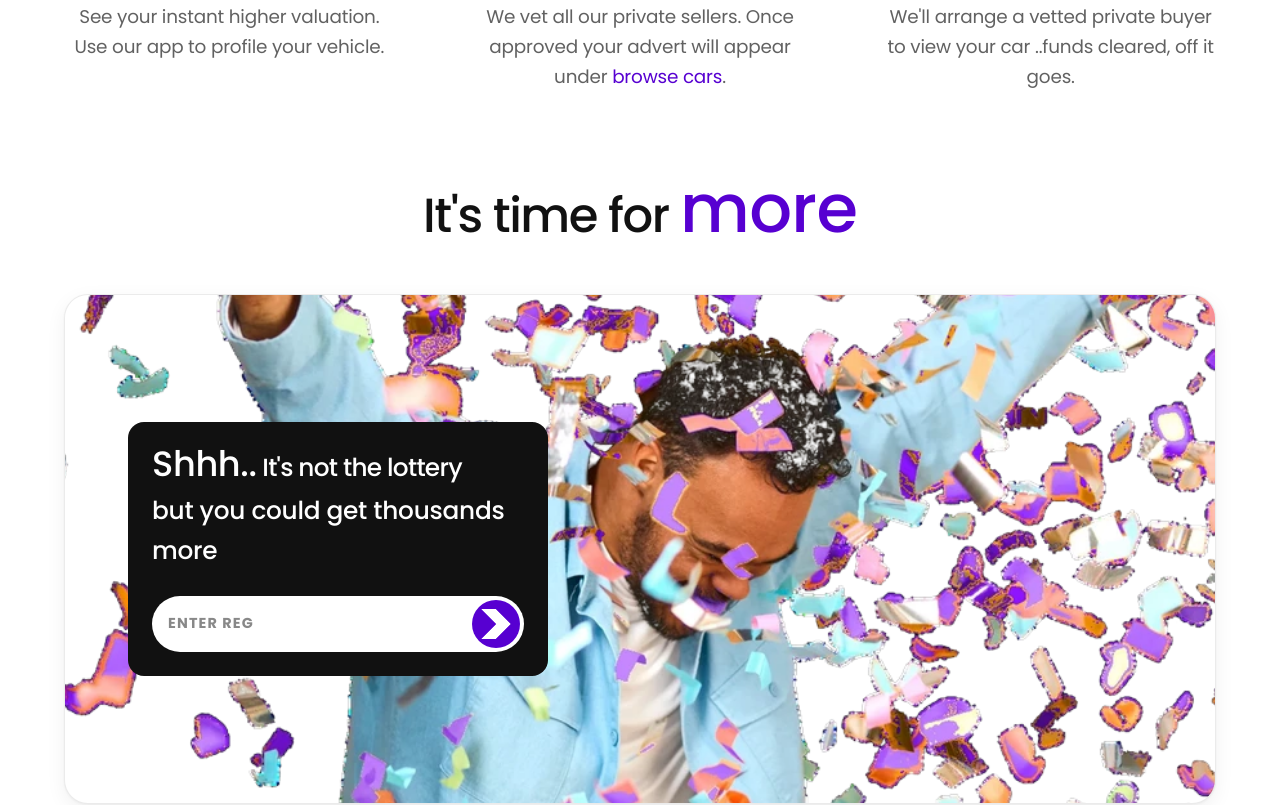
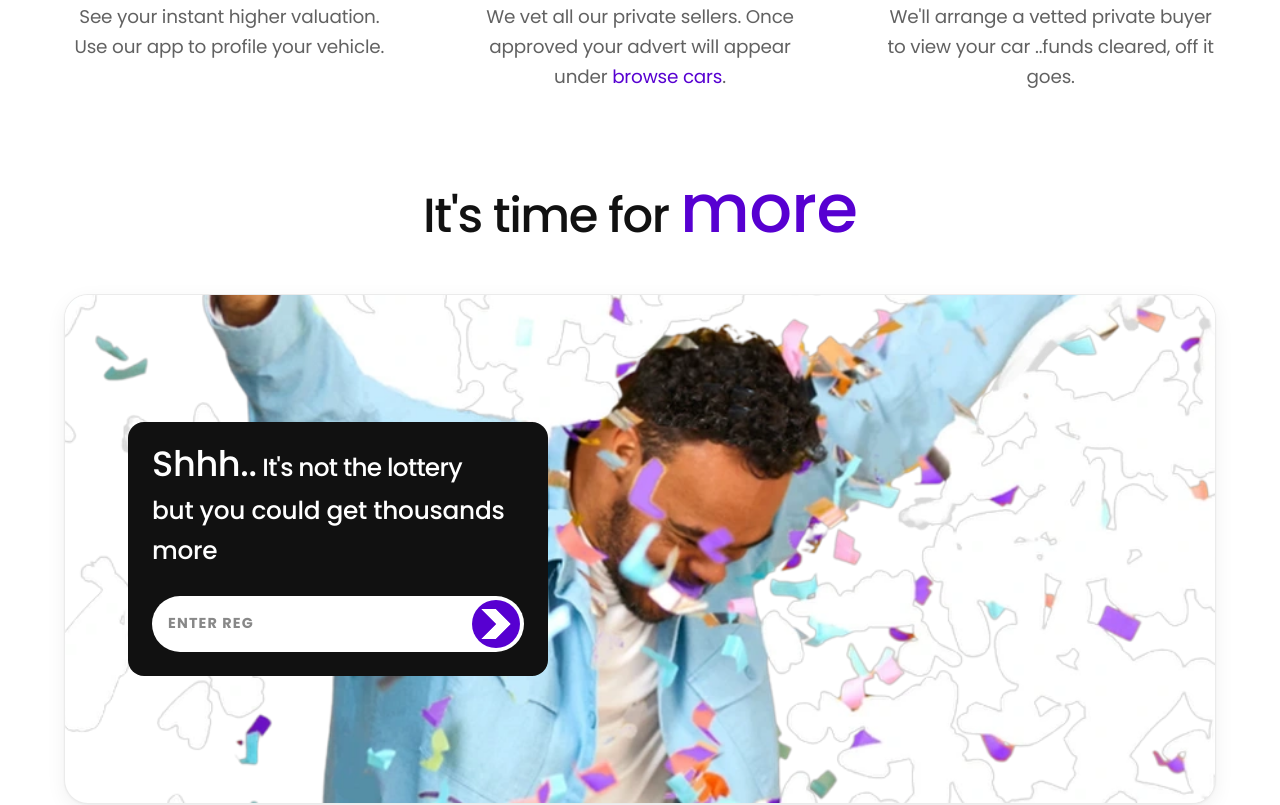
Before and after one commit to ryanbrooks2727/carmoo, a Next.js app: page / in a window 1280 px wide. Shown: the part 1260-2065 px from the top of the page. Built offline with nearby package versions, Linux system fonts and the light colour scheme.

Commit message:
Point lottery image to lot123.webp (user's perfect version)

```diff
--- a/app/page.tsx
+++ b/app/page.tsx
@@ -775,7 +775,7 @@ export default function Home() {
         <div style={{ position: "relative", height: "510px" }}>
         <div style={{ position: "absolute", left: "50%", top: 0, transform: "translateX(-50%)", width: "min(1152px, calc(100% - 48px))", height: "100%", backgroundColor: "#ffffff", border: "1px solid rgba(0,0,0,0.08)", borderRadius: "24px", overflow: "hidden", zIndex: 0, boxShadow: "0 1px 3px rgba(0,0,0,0.05), 0 6px 20px rgba(0,0,0,0.06)" }}>
           {/* eslint-disable-next-line @next/next/no-img-element */}
-          <img src="/lot88b.webp?v=1" alt="Celebrating with confetti" style={{ position: "absolute", inset: 0, width: "100%", height: "100%", objectFit: "cover", transform: "scale(1.68)" }} />
+          <img src="/lot123.webp?v=1" alt="Celebrating with confetti" style={{ position: "absolute", inset: 0, width: "100%", height: "100%", objectFit: "cover", transform: "scale(1.68)" }} />
         </div>
         <div className="max-w-5xl mx-auto" style={{ position: "relative", zIndex: 1, height: "100%", display: "flex", alignItems: "center" }}>
           <div className="grid md:grid-cols-2 gap-16 items-center" style={{ width: "100%" }}>
```
